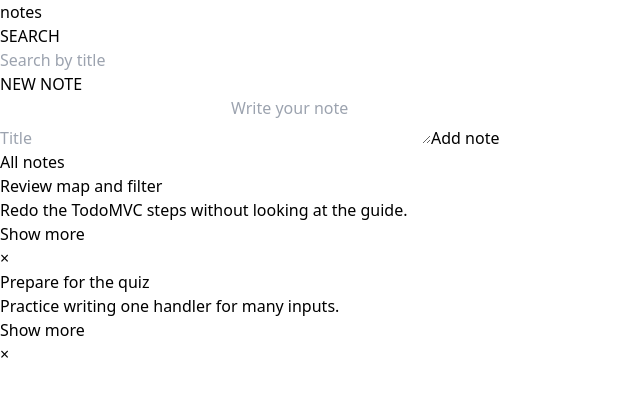
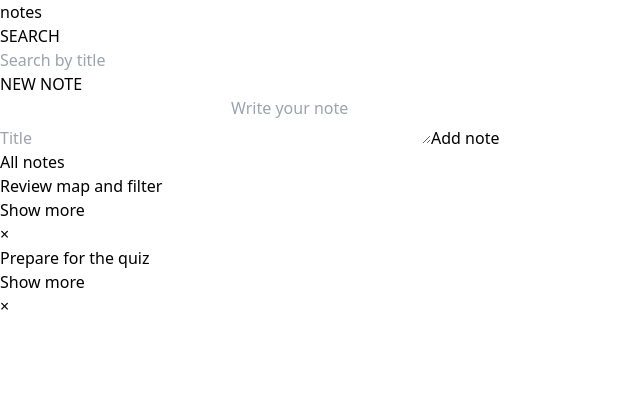
Before and after one commit to EthanJamesLSaranza/csit340g5-notes, a React (Vite) app: page / in a window 1280 px wide. Shown: the top 396 px of the page, without its empty margins (0-640 px from the left). Built offline with nearby package versions, Linux system fonts and the light colour scheme.

Commit message:
feat: add show more to note cards

```diff
--- a/src/components/NoteCard.jsx
+++ b/src/components/NoteCard.jsx
@@ -1,15 +1,22 @@
+import { useState } from 'react'
+
 function NoteCard({ title, body }) {
+  const [isExpanded, setIsExpanded] = useState(false);
+
   return (
     <div>
-      <h3 className="pr-8 text-[22px] font-normal break-words">{title}</h3>
-      <p className="mt-3 text-[17px] break-words whitespace-pre-wrap text-[#4d4d4d]">
-        {body}
-      </p>
+      <h3 className="text-lg font-medium text-[#08060d] mb-2">{title}</h3>
+
+      {isExpanded && (
+        <p className="text-base text-[#6b6375] mb-4 whitespace-pre-wrap">{body}</p>
+      )}
+
       <button
         type="button"
-        className="mt-3 cursor-pointer text-[15px] font-normal text-[#b83f45] underline"
+        onClick={() => setIsExpanded((prev) => !prev)}
+        className="cursor-pointer text-sm text-[#b83f45] hover:underline focus:outline-none"
       >
-        Show more
+        {isExpanded ? "Show less" : "Show more"}
       </button>
     </div>
   )
```
